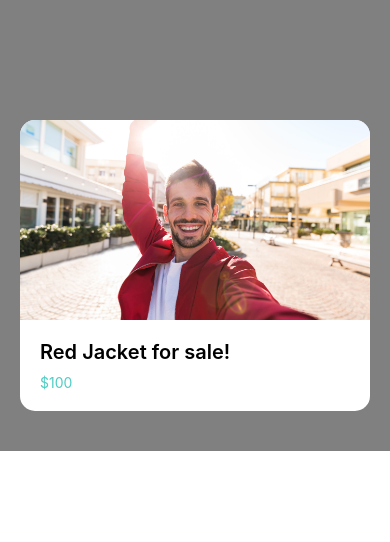
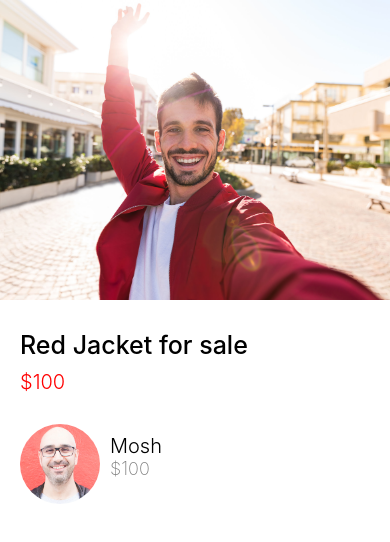
Before and after one commit to vishwas0459/DoneWithIt, a React Native app: screen / in a window 390 px wide. Shown: the top 542 px of the page. Built offline with nearby package versions, Linux system fonts and the light colour scheme.

Commit message:
added listingDetailsScreen

```diff
--- a/App.js
+++ b/App.js
@@ -3,13 +3,10 @@ import { SafeAreaView, Text, View } from 'react-native';
 import AppButton from './app/components/AppButton';
 import AppText from './app/components/AppText';
 import Card from './app/components/Card';
+import ListingDetailsScreen from './app/screens/ListingDetailsScreen';
 import ViewImageScreen from './app/screens/ViewImageScreen';
 import WelcomeScreen from './app/screens/WelcomeScreen';
 
 export default function App() {
-	return (
-		<View style={{ backgroundColor: 'grey', padding: 20, paddingTop: 120 }}>
-			<Card title='Red Jacket for sale!' subTitle='$100' image={require('./app/assets/jacket.jpg')} />
-		</View>
-	);
+	return <ListingDetailsScreen />;
 }
--- /dev/null
+++ b/app/components/ListItem.jsx
@@ -0,0 +1,40 @@
+import React from 'react';
+import { StyleSheet, View, Image } from 'react-native';
+import AppText from './AppText';
+function ListItem({ image, title, price }) {
+	return (
+		<View style={styles.userContainer}>
+			<Image style={styles.image} source={image} />
+			<View style={styles.userDetails}>
+				<AppText style={styles.title}>{title}</AppText>
+				<AppText style={styles.subtitle}>{price}</AppText>
+			</View>
+		</View>
+	);
+}
+
+const styles = StyleSheet.create({
+	userContainer: {
+		flexDirection: 'row'
+	},
+	userDetails: {
+		marginVertical: 10
+	},
+	image: {
+		width: 80,
+		height: 80,
+		borderRadius: 40,
+		marginRight: 10
+	},
+	title: {
+		fontSize: 20,
+		fontWeight: '300',
+		color: 'black'
+	},
+	subtitle: {
+		fontSize: 18,
+		color: 'grey',
+		fontWeight: '200'
+	}
+});
+export default ListItem;
--- /dev/null
+++ b/app/screens/ListingDetailsScreen.jsx
@@ -0,0 +1,46 @@
+import React from 'react';
+import { StyleSheet, Image, View } from 'react-native';
+import AppText from '../components/AppText';
+import ListItem from '../components/ListItem';
+function ListingDetailsScreen(props) {
+	return (
+		<View style={styles.container}>
+			<Image style={styles.image} source={require('../assets/jacket.jpg')} />
+			<View style={styles.detailsContainer}>
+				<AppText style={styles.title}>Red Jacket for sale</AppText>
+				<AppText style={styles.subTitle}>$100</AppText>
+				<View style={styles.userContainer}>
+					<ListItem title='Mosh' price='$100' image={require('../assets/mosh.jpg')} />
+				</View>
+			</View>
+		</View>
+	);
+}
+
+const styles = StyleSheet.create({
+	container: {
+		flex: 1
+	},
+	detailsContainer: {
+		padding: 20
+	},
+	userContainer: {
+		marginVertical: 30
+	},
+	image: {
+		width: '100%',
+		height: 300
+	},
+	title: {
+		fontSize: 25,
+		fontWeight: '500',
+		color: 'black',
+		marginVertical: 10
+	},
+	subTitle: {
+		fontSize: 20,
+		fontWeight: '300',
+		color: 'red'
+	}
+});
+export default ListingDetailsScreen;
--- a/app/screens/ViewImageScreen.jsx
+++ b/app/screens/ViewImageScreen.jsx
@@ -1,12 +1,17 @@
 import React from 'react';
 import { Image, StyleSheet, View } from 'react-native';
 import { colors } from '../config/colors';
+import { MaterialCommunityIcons } from '@expo/vector-icons';
 
 function ViewImageScreen(props) {
 	return (
 		<View style={styles.container}>
-			<View style={styles.deleteIcon} />
-			<View style={styles.closeIcon} />
+			<View style={styles.deleteIcon}>
+				<MaterialCommunityIcons name='trash-can-outline' size={35} color='white' />
+			</View>
+			<View style={styles.closeIcon}>
+				<MaterialCommunityIcons name='close' color='white' size={35} />
+			</View>
 			<Image style={styles.image} resizeMode='contain' source={require('../assets/chair.jpg')} />
 		</View>
 	);
@@ -22,17 +27,11 @@ const styles = StyleSheet.create({
 		height: '100%'
 	},
 	closeIcon: {
-		width: 40,
-		height: 40,
-		backgroundColor: colors.primary,
 		position: 'absolute',
 		top: 40,
 		right: 20
 	},
 	deleteIcon: {
-		width: 40,
-		height: 40,
-		backgroundColor: colors.secondary,
 		position: 'absolute',
 		top: 40,
 		left: 20
```
